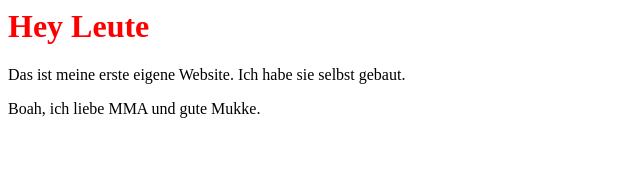
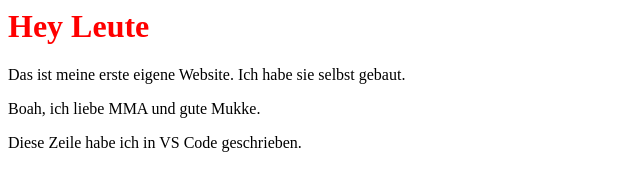
Before and after one commit to TimLais/timlais.github.io, a plain HTML site: page index.html in a window 1280 px wide. Shown: the whole page, without its empty margins (0-640 px from the left). Drawn offline with Linux system fonts and the light colour scheme.

Commit message:
Neue Zeile in VS Code geschrieben

```diff
--- a/index.html
+++ b/index.html
@@ -12,6 +12,7 @@
         <p>Das ist meine erste eigene Website. Ich habe sie selbst gebaut.</p>
         <p>Boah, ich liebe MMA und gute Mukke.</p>
 
+        <p>Diese Zeile habe ich in VS Code geschrieben.</p>
         <script>
 
         </script>
```
